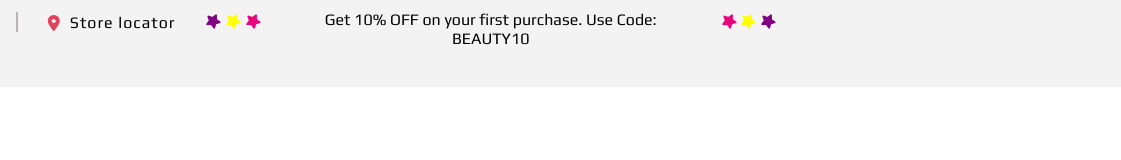
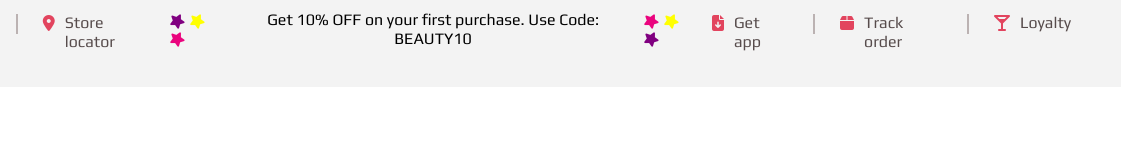
Before and after one commit to avishkushwah/Sephora, a plain HTML site: page index.html in a window 1280 px wide. Shown: the full height of the page, 159-1280 px from the left. Drawn offline with Linux system fonts and the light colour scheme.

Commit message:
coplet header 1st part

```diff
--- a/index.css
+++ b/index.css
@@ -25,30 +25,31 @@ footer{
     width: 2px;
     height: 20px;
     background-color: rgb(187, 178, 178);
-    margin: 12px 20px;
+    margin: 14px 20px;
 }
 
-.apps{
+.apps>a{
     display: flex;
-    padding: 15px 10px;
-
+    padding: 15px 5px;
+    text-decoration: none;
+    font-family: 'Play', sans-serif;
 }
 
-.apps>i{
+.apps>a>i{
     color: rgb(226, 68, 94);
 }
 
-.apps>h3{
-    letter-spacing: 1px;
+.apps>a>h3{
     font-weight: 400;
     font-size: 16px;
     font-family: 'Play', sans-serif;
     margin-left: 10px;
     margin-top: -2px;
+    color: rgb(87, 76, 76);
 }
 
 .stars{
-    padding: 12px 20px;
+    padding: 12px 10px;
 }
 
 .stars>i{
@@ -69,7 +70,7 @@ footer{
 
 .head_center{
     font-family: 'Play', sans-serif;
-    padding: 10px 10px;
+    padding: 10px 5px;
     width: 400px;
     text-align: center;
 }
--- a/index.html
+++ b/index.html
@@ -16,12 +16,20 @@
     <footer>
         <div class="first_footer">
             <div class="first_footer_main">
-            <div class="img"><img src="https://cdn02.nnnow.com/web-images/master/navtree_metaData/59b2425ae4b0d70964ee66e0/1505806763887/12NNNOWLOGODESKTOP.png" alt=""></div>
+            <div class="img"><a href="index.html"><img src="https://cdn02.nnnow.com/web-images/master/navtree_metaData/59b2425ae4b0d70964ee66e0/1505806763887/12NNNOWLOGODESKTOP.png" alt=""></a></div>
             <div class="vr"></div>
-            <div class="apps"><i class="fa-solid fa-location-dot"></i> <h3>Store locator</h3> </div>
+            <div class="apps"><a href="store_locator.html"><i class="fa-solid fa-location-dot"></i> <h3>Store locator</h3> </a> </div>
             <div class="stars"> <i class="fa-solid fa-star" id="purple_star"></i> <i class="fa-solid fa-star" id="yellow_star"></i> <i class="fa-solid fa-star" id="pink_star"></i></div>
             <div class="head_center">Get 10% OFF on your first purchase. Use Code: BEAUTY10 </div>
             <div class="stars">  <i class="fa-solid fa-star" id="pink_star"></i> <i class="fa-solid fa-star" id="yellow_star"></i> <i class="fa-solid fa-star" id="purple_star"></i> </div>
+            <div class="apps"><a href="store_locator.html"> <i class="fa-solid fa-file-arrow-down"></i>  <h3>Get app</h3> </a> </div>
+
+            <div class="vr"></div>
+            <div class="apps"><a href="store_locator.html"> <i class="fa-solid fa-box"></i>  <h3>Track order</h3> </a> </div>
+            <div class="vr"></div>
+            <div class="apps"><a href="store_locator.html"> <i class="fa-solid fa-martini-glass"></i>  <h3>Loyalty</h3> </a> </div>
+
+
             </div>
         </div>
     </footer>
```
